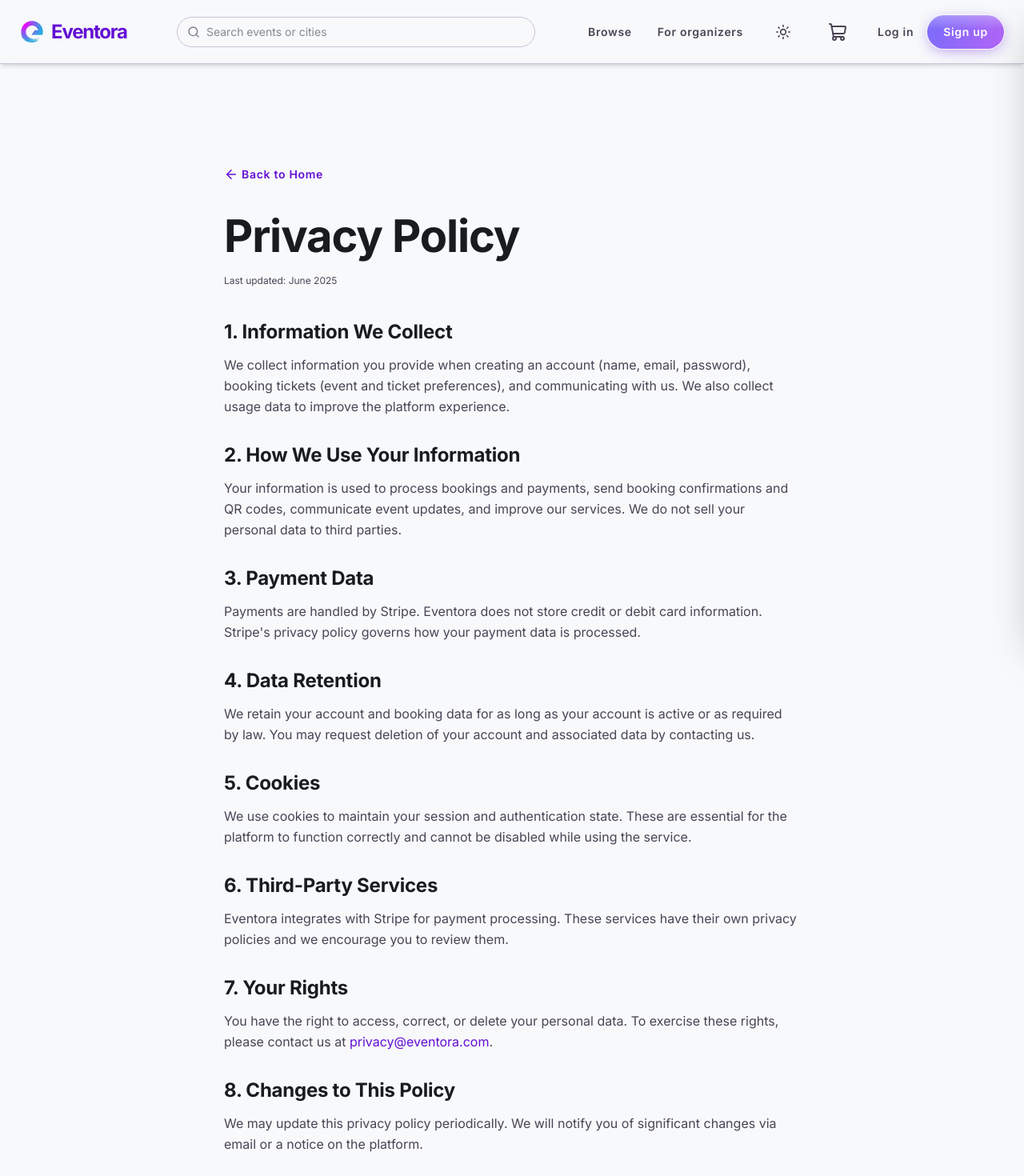
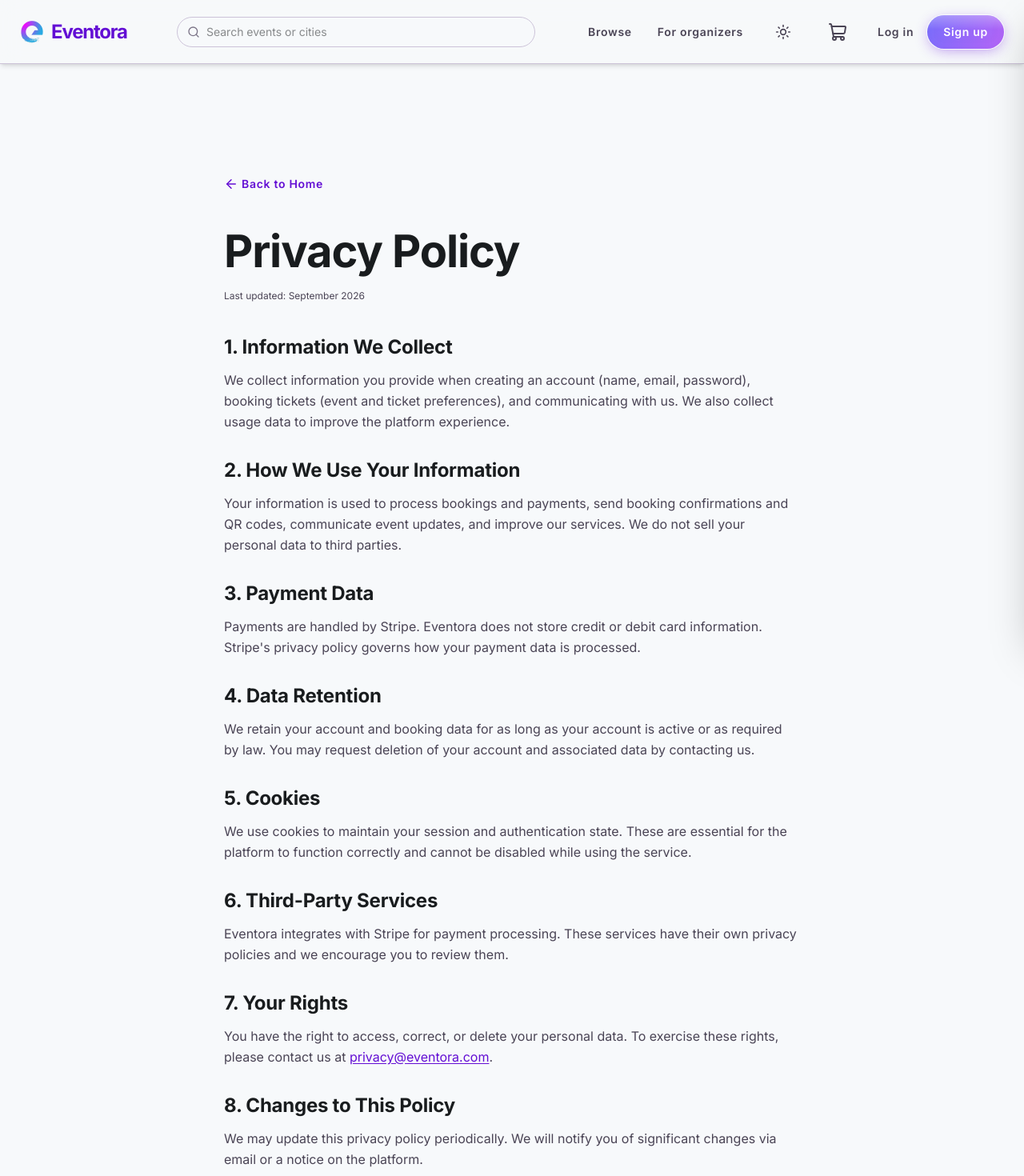
Before and after one commit to Sharawey74/Event-Ticketing-Platform, a Next.js app in the folder frontend/: page /privacy in a window 1280 px wide. Shown: the top 1470 px of the page at 80% size. Built offline with nearby package versions, Linux system fonts and the light colour scheme; no server answers.

Commit message:
fix(a11y): make the privacy contact address a real link
Same as the terms page: a primary-coloured span pretending to be a link.

```diff
--- a/frontend/src/app/privacy/page.tsx
+++ b/frontend/src/app/privacy/page.tsx
@@ -5,14 +5,14 @@ export default function PrivacyPage() {
   return (
     <div className="pt-32 pb-section-gap px-edge-padding max-w-3xl mx-auto min-h-screen">
       <nav className="mb-8">
-        <Link href="/" className="inline-flex items-center gap-1 text-primary hover:underline font-label-sm">
+        <Link href="/" className="inline-flex min-h-11 items-center gap-1 rounded text-primary outline-none font-label-sm hover:underline focus-visible:ring-2 focus-visible:ring-primary/50">
           <ArrowLeft className="h-[18px] w-[18px]" aria-hidden="true" />
           Back to Home
         </Link>
       </nav>
 
       <h1 className="font-hero-headline text-hero-headline text-on-surface mb-4">Privacy Policy</h1>
-      <p className="font-caption text-on-surface-variant mb-10">Last updated: June 2025</p>
+      <p className="font-caption text-on-surface-variant mb-10">Last updated: September 2026</p>
 
       <div className="space-y-8 font-body text-body text-on-surface-variant leading-relaxed">
         <section>
@@ -47,7 +47,12 @@ export default function PrivacyPage() {
 
         <section>
           <h2 className="font-section-heading text-section-heading text-on-surface mb-3">7. Your Rights</h2>
-          <p>You have the right to access, correct, or delete your personal data. To exercise these rights, please contact us at <span className="text-primary">privacy@eventora.com</span>.</p>
+          <p>You have the right to access, correct, or delete your personal data. To exercise these rights, please contact us at <a
+            href="mailto:privacy@eventora.com"
+            className="rounded text-primary underline underline-offset-2 outline-none hover:text-primary-container focus-visible:ring-2 focus-visible:ring-primary/50"
+          >
+            privacy@eventora.com
+          </a>.</p>
         </section>
 
         <section>
```
